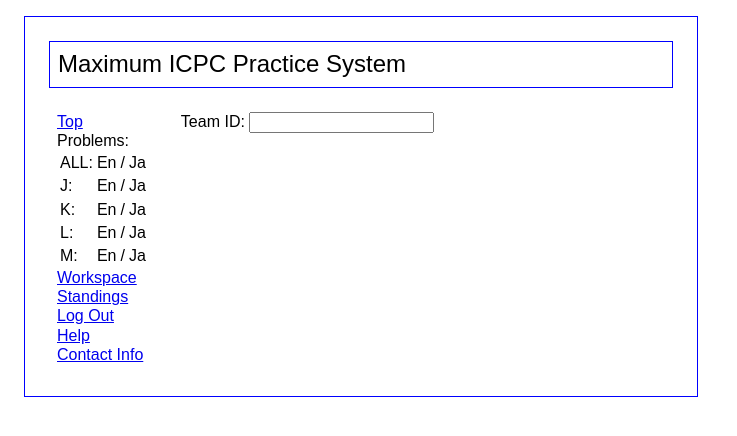
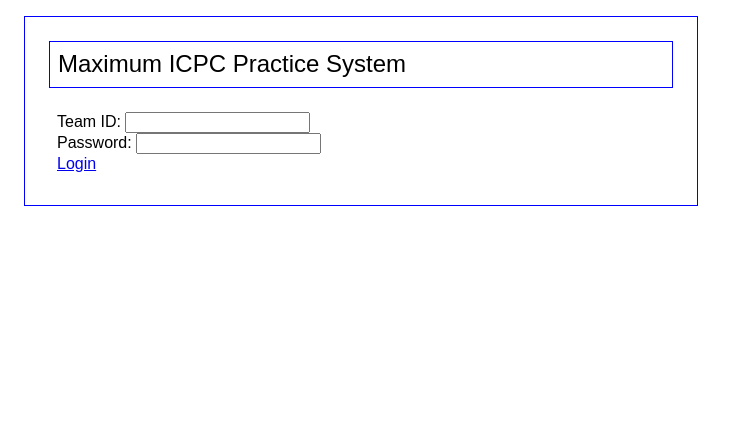
Before and after one commit to saitamau-maximum/icpc-prelim-system, a React (Create React App) app: page / in a window 1280 px wide. Shown: the top 436 px of the page, without its empty margins (0-737 px from the left). Built offline with nearby package versions, Linux system fonts and the light colour scheme.

Commit message:
feat: ログイン画面(嘘)を作った

```diff
--- a/src/App.tsx
+++ b/src/App.tsx
@@ -12,6 +12,9 @@ function App() {
     <div className="App">
       <header className="App-header">Maximum ICPC Practice System</header>
       <div className="container">
+        {location.pathname === "/" ? (
+          <></>
+        ) : (
           <section className="App-sidebar">
             <a href="/top">Top</a>
             <br />
@@ -54,12 +57,13 @@ function App() {
             <br />
             <a href="/standings">Standings</a>
             <br />
-          <a href="/logout">Log Out</a>
+            <a href="/">Log Out</a>
             <br />
             <a href="/help">Help</a>
             <br />
             <a href="/contact">Contact Info</a>
           </section>
+        )}
         <main>
           <Router>
             <Routes>
--- a/src/pages/index.tsx
+++ b/src/pages/index.tsx
@@ -1,9 +1,12 @@
-import "./index.css";
-
 export default function Index() {
   return (
     <>
-      Team ID: <input type="text" />
+      Team ID:{" "}
+      <input type="text" minLength={6} maxLength={6} pattern="[0-9]{6}" />
+      <br />
+      Password: <input type="password" />
+      <br />
+      <a href="/top">Login</a>
     </>
   );
 }
```
Also changed, not shown: src/pages/index.css (deleted). Lines whose indentation alone changed are shown as unchanged.
